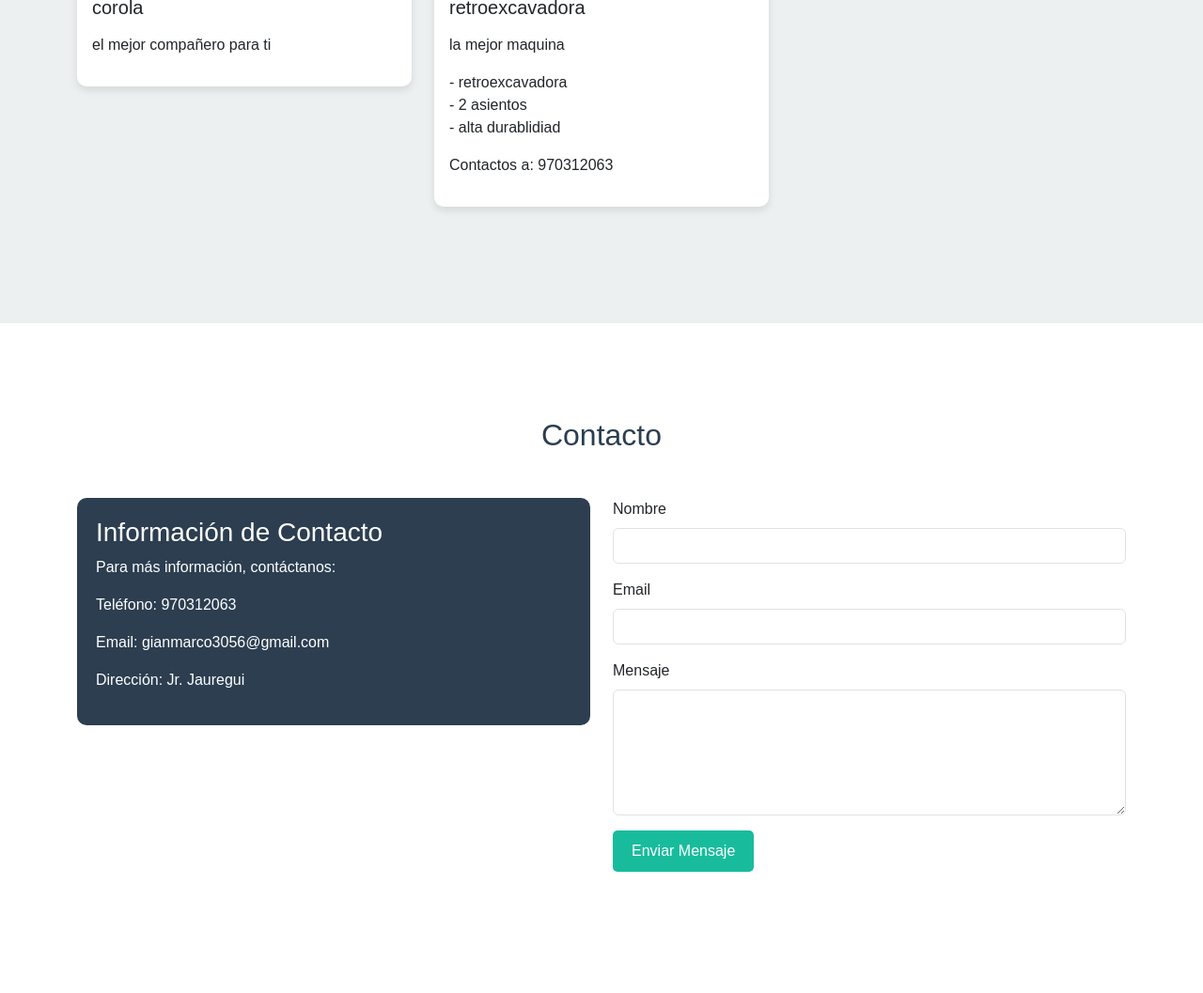
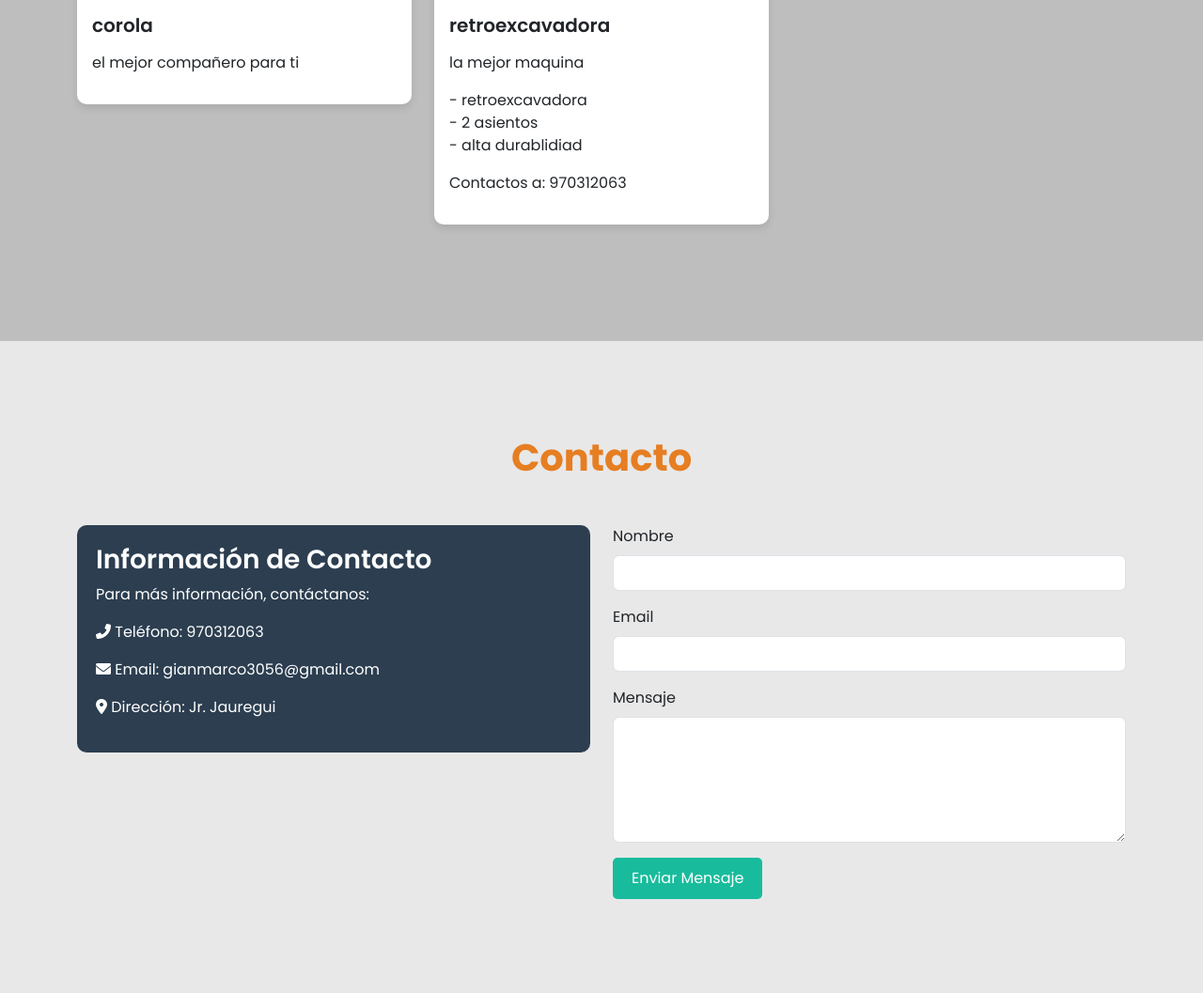
Before and after one commit to gianmarcoax/bicicly, a Django app: page / in a window 1280 px wide. Shown: the part 2207-3264 px from the top of the page at 94% size. Before the commit the page ends 3135 px from the top, so only its background shows below. Run offline with Django 5.2, Linux system fonts and the light colour scheme; data comes from the database, SQL or seed files in the repository.

Commit message:
cambios estetica

```diff
--- a/rentacar/rentacar/settings.py
+++ b/rentacar/rentacar/settings.py
@@ -22,6 +22,8 @@ STATIC_ROOT = os.path.join(BASE_DIR, 'staticfiles')  # Ruta para recopilar archi
 
 MEDIA_URL = '/media/'  # Ruta para servir archivos multimedia
 MEDIA_ROOT = os.path.join(BASE_DIR, 'media')  # Ruta para guardar archivos subidos
+
+
 
 
 # Build paths inside the project like this: BASE_DIR / 'subdir'.
--- a/rentacar/web/static/web/css/styles.css
+++ b/rentacar/web/static/web/css/styles.css
@@ -1,8 +1,35 @@
 body {
     font-family: 'Poppins', sans-serif;
 }
+
+/* Estilo para los títulos */
+
+h1, h2, h3, h4, h5, h6 {
+    font-family: 'Poppins', sans-serif;
+    font-weight: 600; /* Semibold */
+    color: #2c3e50; /* Color oscuro para los títulos */
+}
+
+/* Estilo específico para el título principal (h1) */
+h1 {
+    font-weight: 700; /* Bold */
+    color: #e67e22; /* Color naranja para destacar */
+}
+
 section {
     padding: 100px 0;
+    position: relative;
+}
+.bg-gray-light { background-color: #E8E8E8; }
+.bg-gray-dark { background-color: #bebebe; }
+.divider {
+    position: absolute;
+    top: -50px;
+    left: 0;
+    width: 100%;
+    height: 100px;
+    background: linear-gradient(to right bottom, #E8E8E8 50%, #E0E0E0 50%);
+    transform: skewY(-3deg);
 }
 .navbar {
     background-color: #ffffff;
@@ -32,9 +59,7 @@ section {
 .bg-light {
     background-color: #ecf0f1 !important;
 }
-h1, h2, h3 {
-    color: #2c3e50;
-}
+
 .card {
     border: none;
     border-radius: 10px;
@@ -137,3 +162,57 @@ h1, h2, h3 {
     0%, 100% { transform: translateY(0); }
     50% { transform: translateY(-10px); }
 }
+
+/* Animaciones */
+@keyframes slideUp {
+    from { transform: translateY(100px); opacity: 0; }
+    to { transform: translateY(0); opacity: 1; }
+}
+
+@keyframes slideLeft {
+    from { transform: translateX(-100px); opacity: 0; }
+    to { transform: translateX(0); opacity: 1; }
+}
+
+@keyframes slideRight {
+    from { transform: translateX(100px); opacity: 0; }
+    to { transform: translateX(0); opacity: 1; }
+}
+
+/* Clases de animación */
+.animate-slide-up {
+    animation: slideUp 0.8s ease-out;
+}
+
+.animate-slide-left {
+    animation: slideLeft 1s ease-out;
+}
+
+.animate-slide-right {
+    animation: slideRight 1s ease-out;
+}
+
+/* Clases para Scroll */
+.reveal {
+    opacity: 0;
+    transform: translateY(30px);
+    transition: all 1s ease-out;
+}
+
+.reveal-left {
+    opacity: 0;
+    transform: translateX(-50px);
+    transition: all 1s ease-out;
+}
+
+.reveal-right {
+    opacity: 0;
+    transform: translateX(50px);
+    transition: all 1s ease-out;
+}
+
+/* Cuando se activa con el scroll */
+.reveal.active, .reveal-left.active, .reveal-right.active {
+    opacity: 1;
+    transform: translate(0, 0);
+}
--- a/rentacar/web/templates/index.html
+++ b/rentacar/web/templates/index.html
@@ -8,6 +8,9 @@
     <!-- Bootstrap CSS -->
     <link href="https://cdn.jsdelivr.net/npm/bootstrap@5.3.0/dist/css/bootstrap.min.css" rel="stylesheet">
     <link href="https://cdnjs.cloudflare.com/ajax/libs/font-awesome/6.0.0-beta3/css/all.min.css" rel="stylesheet">
+    <!-- Fuente Poppins de Google Fonts -->
+<link href="https://fonts.googleapis.com/css2?family=Poppins:wght@400;600;700&display=swap" rel="stylesheet">
+    <!-- Styles.css -->
     <link href="../static/web/css/styles.css" rel="stylesheet">
     <style>
 
@@ -46,10 +49,10 @@
             <div class="carousel-item {% if forloop.first %}active{% endif %}" style="background-image: url('{{ imagen.imagen.url }}');">
                 <div class="carousel-caption d-flex flex-column justify-content-center align-items-center">
                     {% if imagen.titulo %}
-                        <h1 class="display-4">{{ imagen.titulo }}</h1>
+                        <h1 class="display-4 animate-slide-up">{{ imagen.titulo }}</h1>
                     {% endif %}
                     {% if imagen.descripcion %}
-                        <p class="lead">{{ imagen.descripcion }}</p>
+                        <p class="lead animate-slide-up" style="animation-delay: 0.3s">{{ imagen.descripcion }}</p>
                     {% endif %}
                 </div>
             </div>
@@ -64,24 +67,25 @@
     </div>
 
 <!-- Sección Nosotros -->
-    <section id="nosotros">
+<section id="nosotros" class="bg-gray-light">
     <div class="container">
-            <h2 class="text-center mb-5">Nosotros</h2>
+        <h1 class="text-center mb-5 reveal">Nosotros</h1>
         <div class="row">
-                <div class="col-md-6">
+            <div class="col-md-6 reveal">
                 <p>{% autoescape off %}{{ nosotros.descripcion|linebreaks }}{% endautoescape %}</p>
             </div>
-                <div class="col-md-6">
-                    <img src="../../media/nosotros/about.jpg" alt="Nosotros" class="img-fluid rounded">
+            <div class="col-md-6 reveal" style="animation-delay: 0.3s">
+                <img src="{{ nosotros.imagen.url }}" alt="Nosotros" class="img-fluid rounded">
             </div>
         </div>
     </div>
 </section>
+<div class="divider"></div>
 
     <!-- Sección Flota -->
-    <section id="flota" class="bg-light">
+    <section id="flota" class="bg-gray-dark">
         <div class="container">
-            <h2 class="text-center mb-5">Nuestra Flota</h2>
+            <h1 class="text-center mb-5">Nuestra Flota</h1>
             <div class="row">
                 {% for vehiculo in vehiculos %}
                 <div class="col-md-4 mb-4">
@@ -99,20 +103,20 @@
     </section>
 
  <!-- Sección Contacto -->
- <section id="contacto">
+ <section id="contacto" class="bg-gray-light">
     <div class="container">
-        <h2 class="text-center mb-5">Contacto</h2>
+        <h1 class="text-center mb-5 reveal">Contacto</h1>
         <div class="row">
-            <div class="col-md-6">
+            <div class="col-md-6 reveal-left " >
                 <div class="contact-info">
                     <h3 class="text-white">Información de Contacto</h3>
                     <p>Para más información, contáctanos:</p>
-                    <p>Teléfono: {{ contacto.telefono }}</p>
-                    <p>Email: {{ contacto.email }}</p>
-                    <p>Dirección: {{ contacto.direccion }}</p>
+                    <p><i class="fas fa-phone-alt"></i> Teléfono: {{ contacto.telefono }}</p>
+                    <p><i class="fas fa-envelope"></i> Email: {{ contacto.email }}</p>
+                    <p><i class="fas fa-map-marker-alt"></i> Dirección: {{ contacto.direccion }}</p>
                 </div>
             </div>
-            <div class="col-md-6">
+            <div class="col-md-6 reveal-right">
                 <form>
                     <div class="mb-3">
                         <label for="nombre" class="form-label">Nombre</label>
@@ -134,5 +138,60 @@
 </section>
     <!-- Bootstrap JS -->
     <script src="https://cdn.jsdelivr.net/npm/bootstrap@5.3.0/dist/js/bootstrap.bundle.min.js"></script>
+    <script>
+        // Animaciones al hacer scroll
+        function revealOnScroll() {
+            const reveals = document.querySelectorAll('.reveal');
+
+            reveals.forEach(element => {
+                const elementTop = element.getBoundingClientRect().top;
+                const windowHeight = window.innerHeight;
+
+                if (elementTop < windowHeight - 100) {
+                    element.classList.add('active');
+                }
+            });
+        }
+
+        window.addEventListener('scroll', revealOnScroll);
+        window.addEventListener('load', revealOnScroll);
+
+        // Reiniciar animaciones al cambiar slide del carrusel
+        document.getElementById('carouselExample').addEventListener('slide.bs.carousel', function () {
+            const captions = this.querySelectorAll('.animate-slide-up');
+            captions.forEach(caption => {
+                caption.style.animation = 'none';
+                void caption.offsetWidth; // Trigger reflow
+                caption.style.animation = 'slideUp 0.8s ease-out';
+            });
+        }   );
+
+        function revealOnScroll() {
+            const elements = document.querySelectorAll('.reveal, .reveal-left, .reveal-right');
+
+            elements.forEach(element => {
+                const elementTop = element.getBoundingClientRect().top;
+                const windowHeight = window.innerHeight;
+
+                if (elementTop < windowHeight - 100) {
+                    element.classList.add('active');
+                }
+            });
+        }
+
+        window.addEventListener('scroll', revealOnScroll);
+        window.addEventListener('load', revealOnScroll);
+
+        // Reiniciar animaciones al cambiar slide del carrusel
+        document.getElementById('carouselExample')?.addEventListener('slide.bs.carousel', function () {
+            const captions = this.querySelectorAll('.animate-slide-up');
+            captions.forEach(caption => {
+                caption.style.animation = 'none';
+                void caption.offsetWidth; // Trigger reflow
+                caption.style.animation = 'slideUp 0.8s ease-out';
+            });
+        });
+
+        </script>
 </body>
 </html>
--- a/rentacar/web/urls.py
+++ b/rentacar/web/urls.py
@@ -3,4 +3,5 @@ from . import views
 
 urlpatterns = [
     path('', views.index, name='index'),
+
 ]
```
Lines whose indentation alone changed are shown as unchanged.
